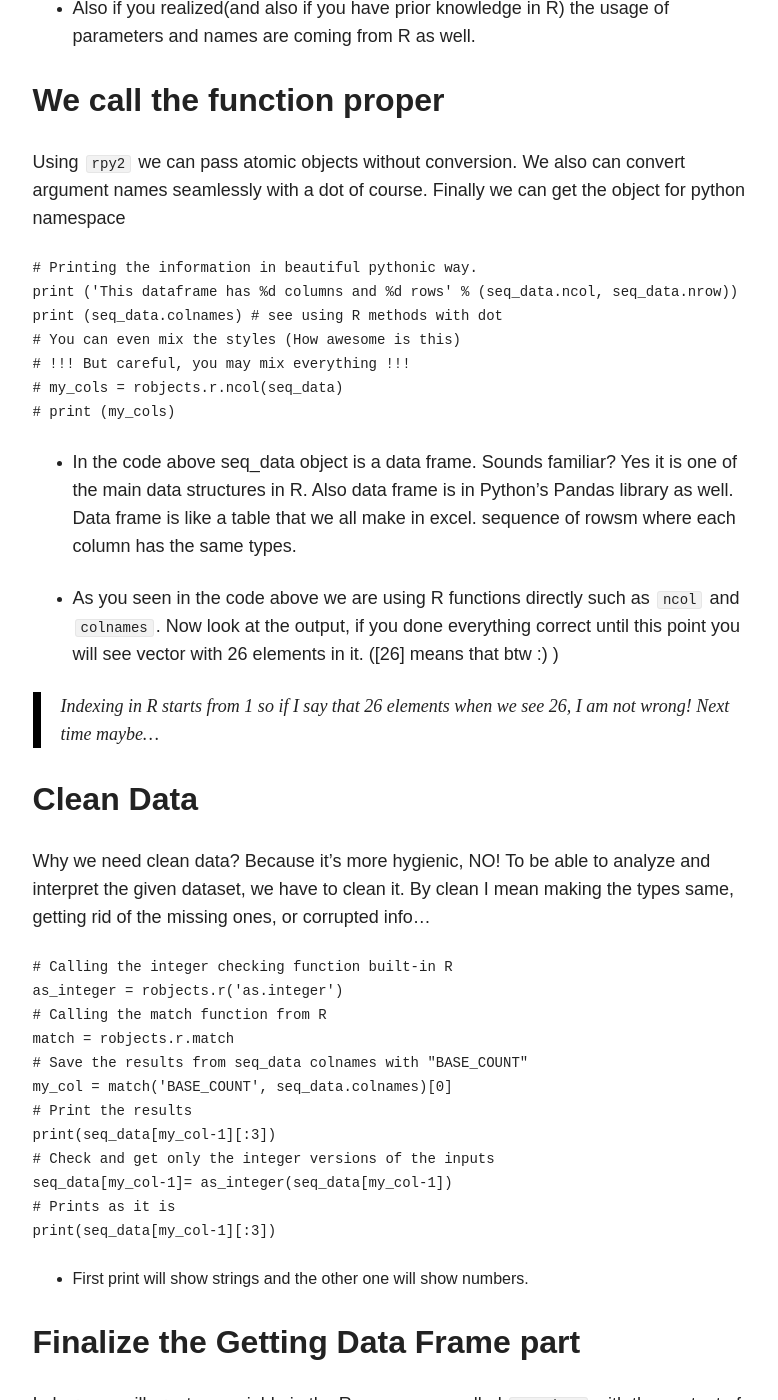
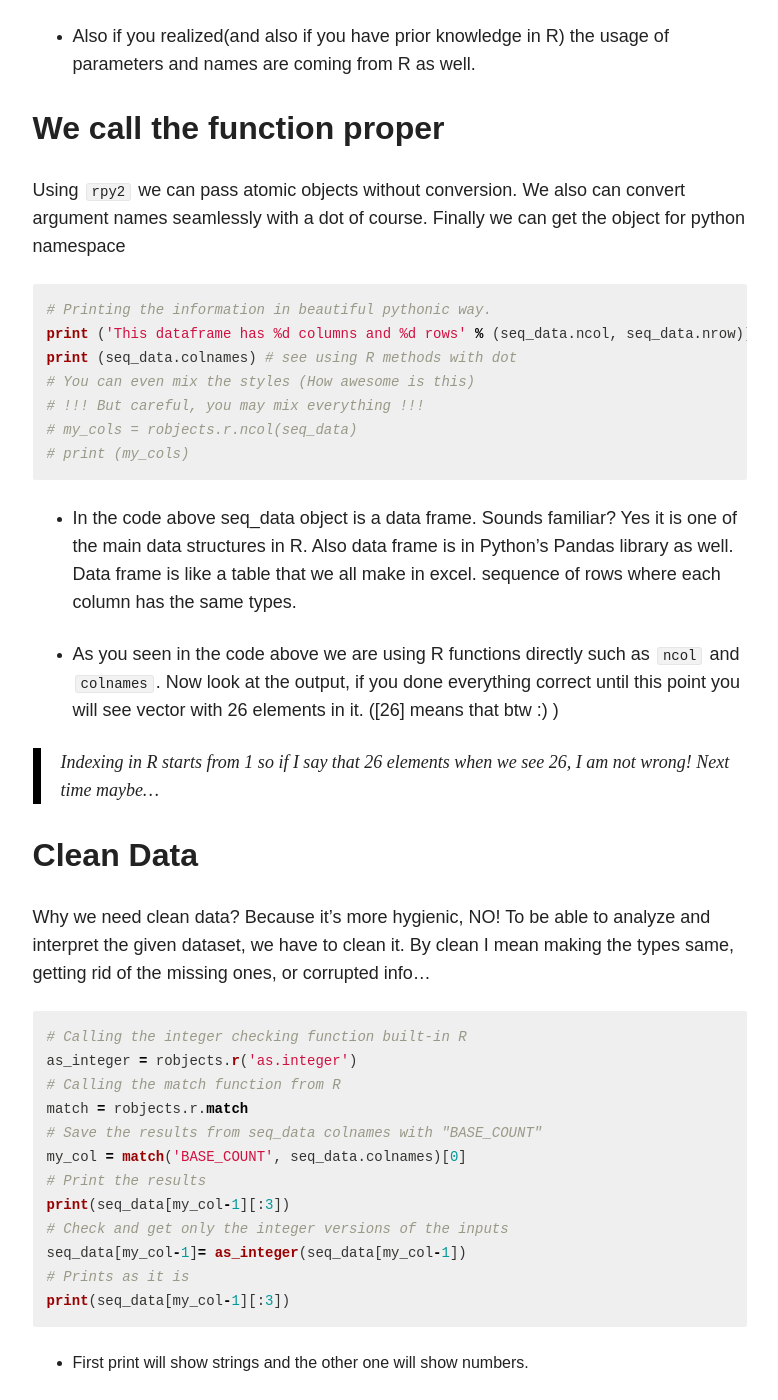
Before and after one commit to eneskemalergin/blog, a Jekyll site: the page built from _posts/blog/2015-09-18-Interfacing_with_R_via_rpy2.md, in a window 1280 px wide and 1400 px high, scrolled down 2103 px. Shown: the whole window, without its empty margins (347-1125 px from the left). Built offline with Jekyll 4.4.1, drawn with Linux system fonts in a browser that asks for light colours; nearby versions of some CDN libraries; comment, search, counter and statistics services are not loaded; some of the changed text lies outside the part shown.

Commit message:
last fixes of syntax highlighting

````diff
--- a/_posts/blog/2015-09-18-Interfacing_with_R_via_rpy2.md
+++ b/_posts/blog/2015-09-18-Interfacing_with_R_via_rpy2.md
@@ -33,7 +33,7 @@ Being all necessary info give we can start the step-by-step tutorial:
 
 ## Import ```rpy2``` and Read file
 
-```Python
+```python
 # Calls the rpy2 with the module called robjects
 import rpy2.robjects as robjects
 
@@ -52,7 +52,7 @@ seq_data = read_delim('sequence.index', header=True, stringsAsFactors=False)
 
 Using ```rpy2``` we can pass atomic objects without conversion. We also can convert argument names seamlessly with a dot of course. Finally we can get the object for python namespace
 
-```Python
+```python
 # Printing the information in beautiful pythonic way.
 print ('This dataframe has %d columns and %d rows' % (seq_data.ncol, seq_data.nrow))
 print (seq_data.colnames) # see using R methods with dot
@@ -62,7 +62,7 @@ print (seq_data.colnames) # see using R methods with dot
 # print (my_cols)
 ```
 
-- In the code above seq_data object is a data frame. Sounds familiar? Yes it is one of the main data structures in R. Also data frame is in Python's Pandas library as well. Data frame is like a table that we all make in excel. sequence of rowsm where each column has the same types.
+- In the code above seq_data object is a data frame. Sounds familiar? Yes it is one of the main data structures in R. Also data frame is in Python's Pandas library as well. Data frame is like a table that we all make in excel. sequence of rows where each column has the same types.
 
 - As you seen in the code above we are using R functions directly such as ```ncol``` and ```colnames```. Now look at the output, if you done everything correct until this point you will see vector with 26 elements in it. ([26] means that btw :) )
 
@@ -71,7 +71,7 @@ print (seq_data.colnames) # see using R methods with dot
 ## Clean Data
 Why we need clean data? Because it's more hygienic, NO! To be able to analyze and interpret the given dataset, we have to clean it. By clean I mean making the types same, getting rid of the missing ones, or corrupted info...
 
-```Python
+```python
 # Calling the integer checking function built-in R
 as_integer = robjects.r('as.integer')
 # Calling the match function from R
@@ -92,13 +92,13 @@ print(seq_data[my_col-1][:3])
 
 In here we will create a variable in the R namespace called ```seq.data``` with the content of the data frame from the Python namespace. Note that after whis operation, both objects will be independent.
 
-```Python
+```python
 robjects.r.assign('seq.data', seq_data)
 ```
 ## Using ggplot2 from R
 Even if you can use Python plotting libraries and function R has its own built-in plotting functions. But not fancy as ggplot2.
 
-```Python
+```python
 # We should import another library to call ggplot2
 import rpy2.robjects.lib.ggplot2 as ggplot2
 ```
@@ -107,7 +107,7 @@
 
 So, to be able to plot our results we will need an output image base and then we will code through to the result. We need ```png()``` function from R to complete the base.
 
-```Python
+```python
 # Make the base of an output picture
 robjects.r.png('out.png')
 # Again calling some libraries
````
Also changed, not shown: _posts/blog/2015-04-28-Machine-Learning-2.md (+1 -1 lines), _posts/blog/2015-10-01-R_Magic_with_IPython.md (+1 -1 lines).
